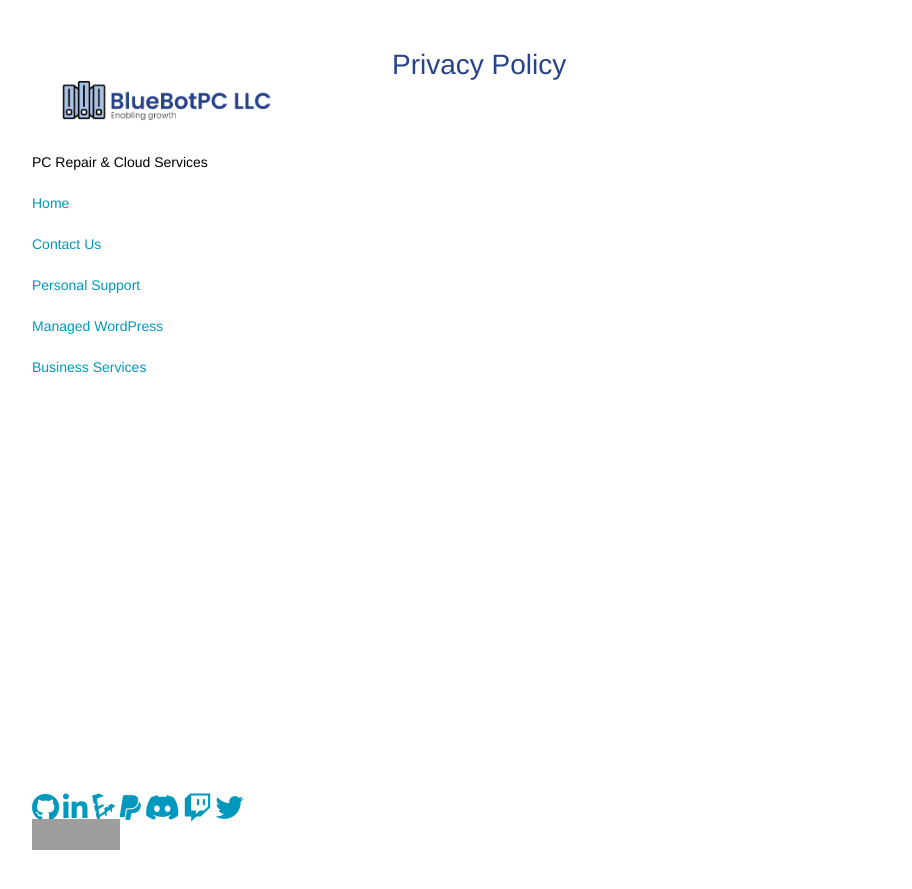
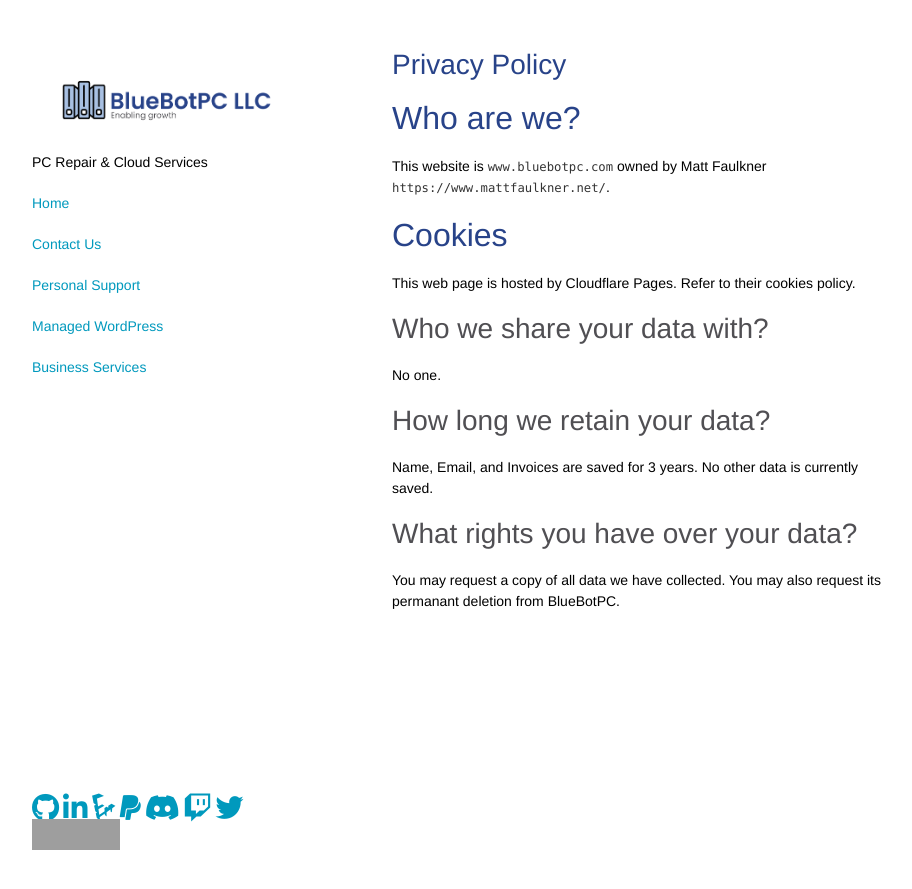
Before and after one commit to GoobyFRS/bluebotpc-web, a Jekyll site: the page built from pages/legal/privacy-policy.md, in a window 1280 px wide. Shown: the top 889 px of the page, without its empty margins (178-1090 px from the left). Built offline with Jekyll 4.4.1, drawn with Linux system fonts in a browser that asks for light colours; nearby versions of some CDN libraries; our own code applies the rules of GitHub Pages for plain Markdown files; grey boxes are pictures that could not be loaded.

Commit message:
billing pages and privacy policy

````diff
--- a/pages/legal/privacy-policy.md
+++ b/pages/legal/privacy-policy.md
@@ -2,3 +2,23 @@
 layout: default
 ---
 # Privacy Policy
+
+## Who are we?
+
+This website is ```www.bluebotpc.com```  owned by Matt Faulkner ```https://www.mattfaulkner.net/```.
+
+## Cookies
+
+This web page is hosted by Cloudflare Pages. Refer to their cookies policy.
+
+### Who we share your data with?
+
+No one.
+
+### How long we retain your data?
+
+Name, Email, and Invoices are saved for 3 years. No other data is currently saved.
+
+### What rights you have over your data?
+
+You may request a copy of all data we have collected. You may also request its permanant deletion from BlueBotPC.
````
Also changed, not shown: pages/legal/billing.md (added, +12 -0 lines), pages/legal/legal.md (+10 -0 lines), pages/legal/sla.md (+1 -1 lines), pages/pc.md (+5 -5 lines), pages/wordpress.md (+1 -1 lines).
